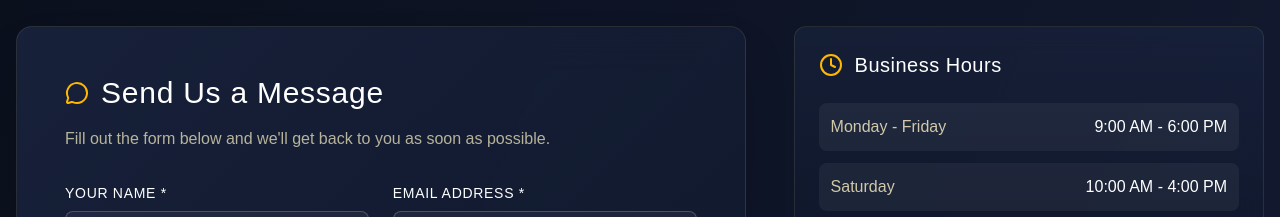
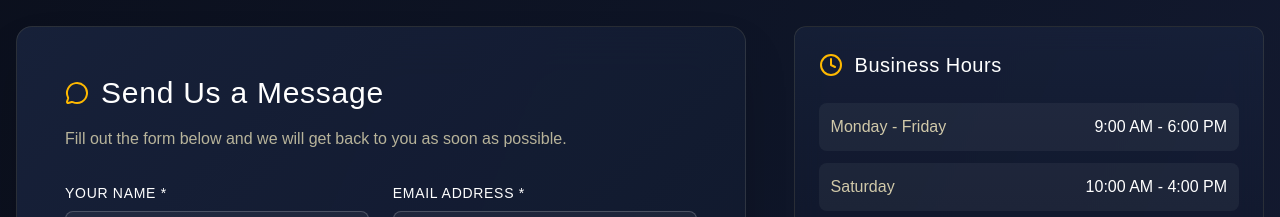
Before and after one commit to zero2one1604-ai/Zero-2-One-Marketing-, a Next.js app: page /contact in a window 1280 px wide. Shown: the part 840-1057 px from the top of the page. Built offline with nearby package versions, Linux system fonts and the light colour scheme.

Commit message:
`Update text in ContactPage component`

```diff
--- a/src/app/contact/page.js
+++ b/src/app/contact/page.js
@@ -145,7 +145,7 @@ export default function ContactPage() {
                       </h2>
                     </div>
                     <p className="text-amber-100/70 font-light">
-                      Fill out the form below and we'll get back to you as soon as possible.
+                      Fill out the form below and we will get back to you as soon as possible.
                     </p>
                   </div>
 
@@ -252,7 +252,7 @@ export default function ContactPage() {
                     Thank you for contacting us.
                   </p>
                   <p className="text-amber-100/60 font-light">
-                    We'll get back to you within 24 hours.
+                    We will get back to you within 24 hours.
                   </p>
                 </div>
               )}
```
